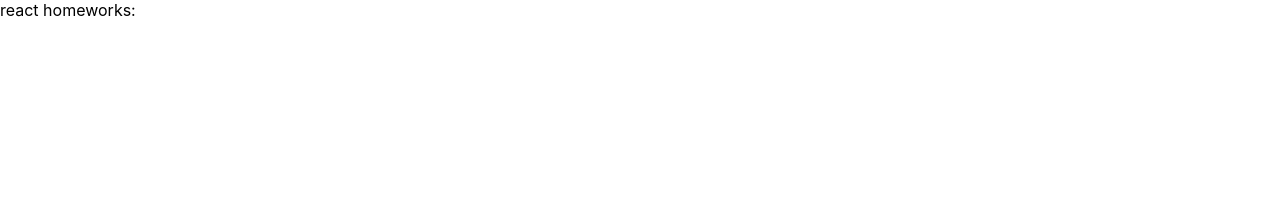
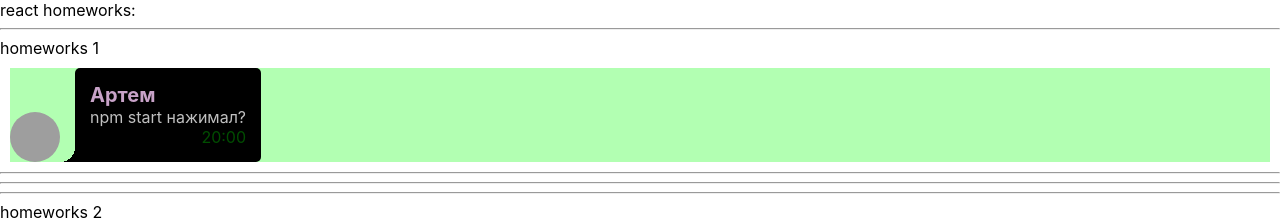
Before and after one commit to NikolayPasyuk/homework_Ignat, a React (Create React App) app: page / in a window 1280 px wide. Shown: the top 221 px of the page. Built offline with nearby package versions, Linux system fonts and the light colour scheme; grey boxes are pictures that could not be loaded.

Commit message:
changed App

```diff
--- a/src/p1-main/m1-ui/u1-app/App.tsx
+++ b/src/p1-main/m1-ui/u1-app/App.tsx
@@ -1,15 +1,19 @@
 import React from 'react'
 import s from './App.module.css'
+import HW1 from "../../../p2-homeworks/h1/HW1";
+import HW2 from "../../../p2-homeworks/h2/HW2";
+import HW3 from "../../../p2-homeworks/h3/HW3";
+import HW4 from "../../../p2-homeworks/h4/HW4";
 
 function App() {
     return (
         <div className={s.App}>
             <div>react homeworks:</div>
-           {/* <HW1/>
+            <HW1/>
             <HW2/>
             <HW3/>
-            <HW4/>*/}
-           {/* <HW5/>*/}
+            <HW4/>
+            {/* <HW5/>*/}
 
         </div>
     )
```
